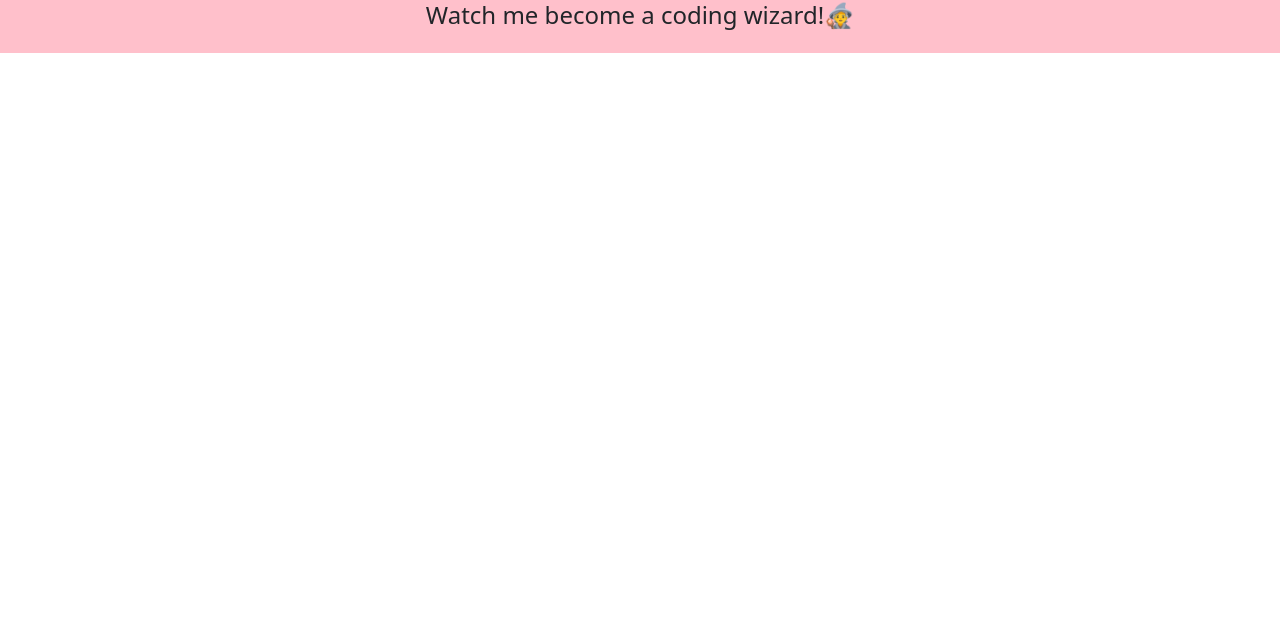
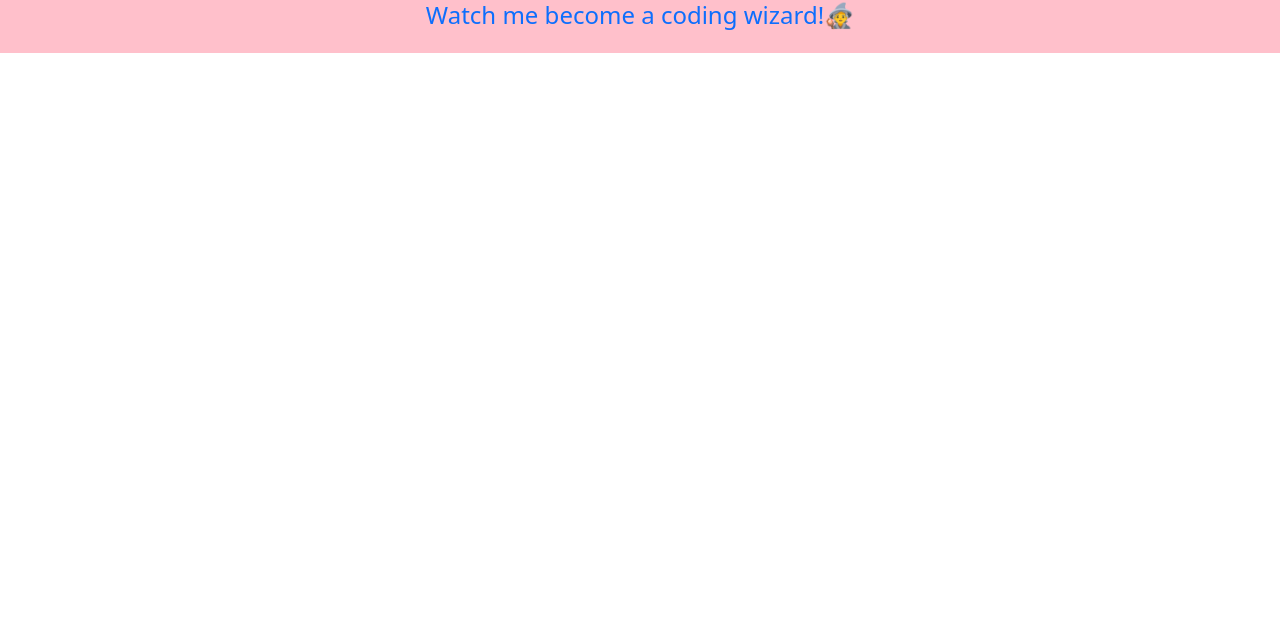
Before and after one commit to Joshmamroud/claudias-site, a plain HTML site: page index.html in a window 1280 px wide. Shown: the part 177-800 px from the top of the page. Drawn offline with nearby package versions, Linux system fonts and the light colour scheme.

Commit message:
changed the subtitle color

```diff
--- a/index.html
+++ b/index.html
@@ -16,7 +16,7 @@
   <body>
     <div class="container-fluid hero py-3 text-center">
       <h1>Welcome to Claudia's awesome website project!</h1>
-      <h4>Watch me become a coding wizard!🧙</h4>
+      <h4 class="text-primary">Watch me become a coding wizard!🧙</h4>
     </div>
   </body>
 </html>
```
